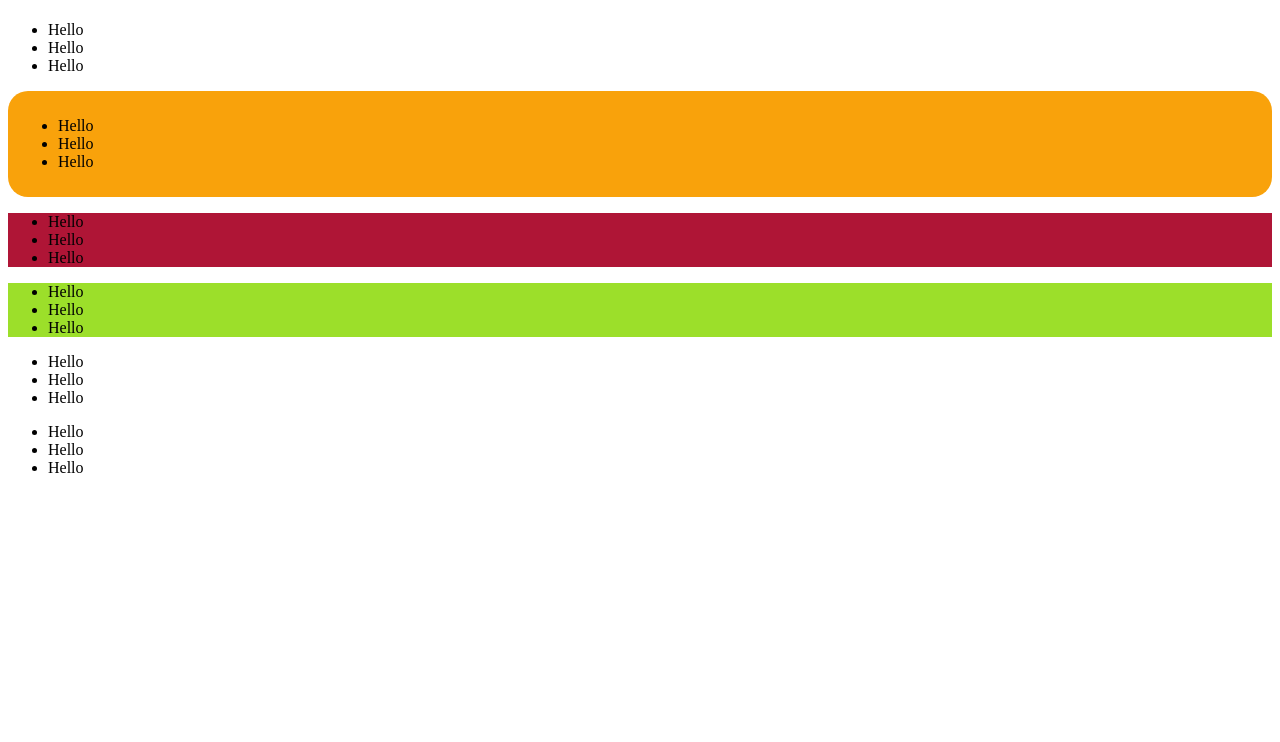
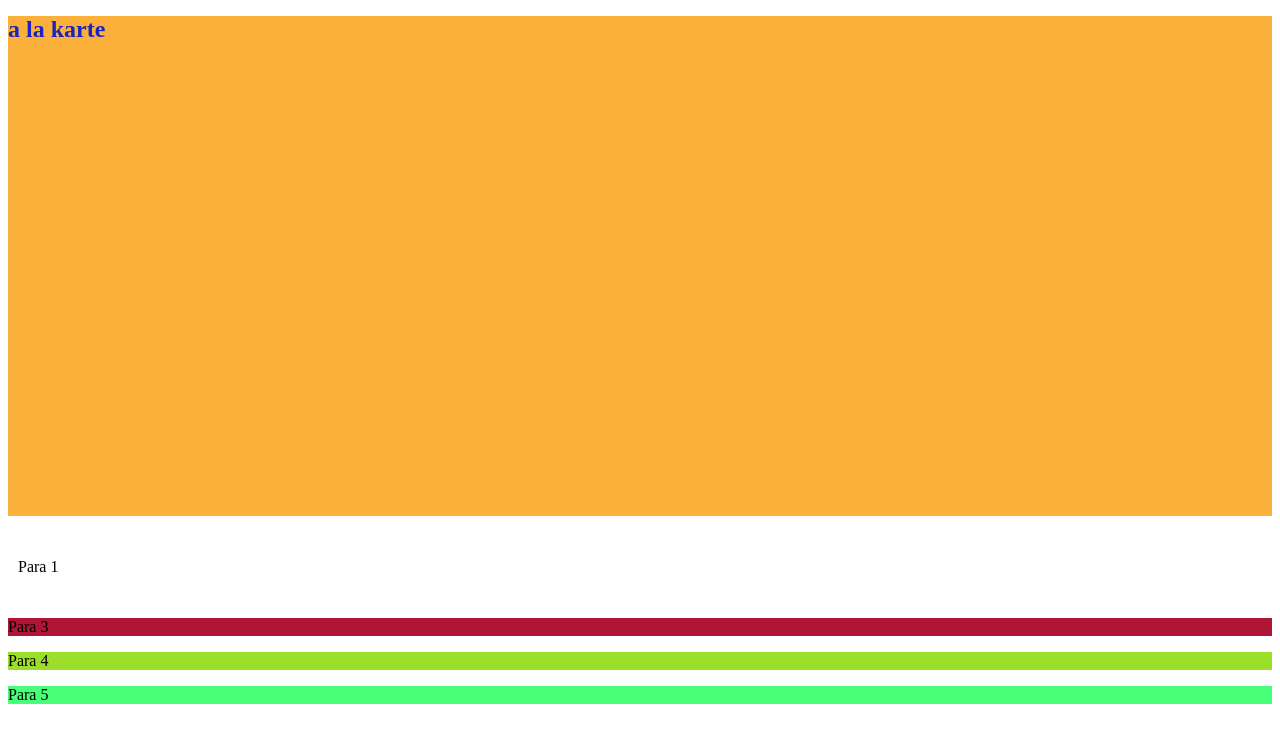
Before and after one commit to gkar681/sigup.github.io, a plain HTML site: page index.html in a window 1280 px wide. Drawn offline with Linux system fonts and the light colour scheme; a web font is replaced by a local one.

Commit message:
styling paragraphs

```diff
--- a/index.html
+++ b/index.html
@@ -1,6 +1,7 @@
 <!DOCTYPE html>
 <html lang="en">
   <head>
+    <link href="https://fonts.googleapis.com/css2?family=Gaegu:wght@700&display=swap" rel="stylesheet">
     <meta charset="UTF-8">
     <meta name="viewport" content="width=device-width, initial-scale=1.0">
     <title>Welcome Page and Introduction</title>
@@ -9,28 +10,27 @@
 
 
 <body >
-  <h1></h1>
+  <h1
+  style="
+  font: 'gaegu';
+  font-size:x-large;
+  font-weight: bold;
+  color: #1b23c0;
+  background-color:#fbb03b ;
+  height: 500px;
+  width:auto;
+
+  ">a la karte</h1>
   <p>
-  <ul>
-    <li>  Hello    </li>
-    <li>  Hello    </li>
-    <li>  Hello    </li>
-
-  </ul>
 
   </p>
 <div style=
-"background-color:rgb(249, 162, 11);
-border-radius: 20px;
+"background-color:rgrgb(241, 194, 112);
 padding:10px;"
  >
   <p >
-    <ul>
-      <li>  Hello    </li>
-      <li>  Hello    </li>
-      <li>  Hello    </li>
+    Para 1
 
-    </ul>
 
     </p>
 
@@ -38,24 +38,14 @@ padding:10px;"
 
     <div style="background-color:rgb(175, 21, 54);">
     <p >
-      <ul>
-        <li>  Hello    </li>
-        <li>  Hello    </li>
-        <li>  Hello    </li>
-
-      </ul>
+   Para 3
 
       </p>
 
 </div>
 <div style="background-color:rgb(156, 223, 42);">
       <p >
-        <ul>
-          <li>  Hello    </li>
-          <li>  Hello    </li>
-          <li>  Hello    </li>
-
-        </ul>
+   Para 4
 
         </p>
 
@@ -64,12 +54,7 @@ padding:10px;"
 <div>
 
         <p style="background-color:rgb(71, 255, 120);">
-          <ul>
-            <li>  Hello    </li>
-            <li>  Hello    </li>
-            <li>  Hello    </li>
-
-          </ul>
+     Para 5
 
           </p>
 
@@ -77,12 +62,7 @@ padding:10px;"
 <div>
 
           <p style="background-color:tomato;">
-            <ul>
-              <li>  Hello    </li>
-              <li>  Hello    </li>
-              <li>  Hello    </li>
 
-            </ul>
 
             </p>
 
```
Also changed, not shown: 3 other files.
